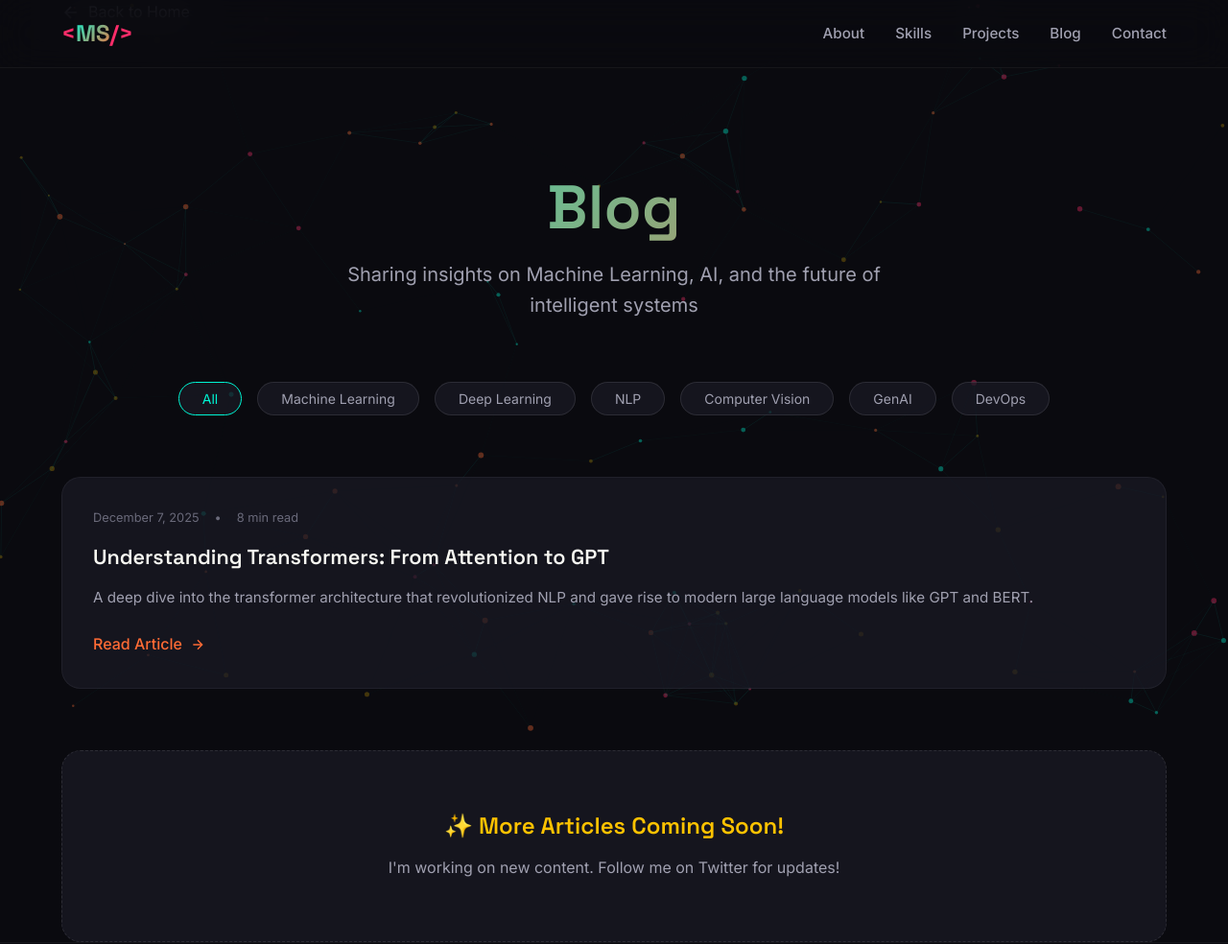
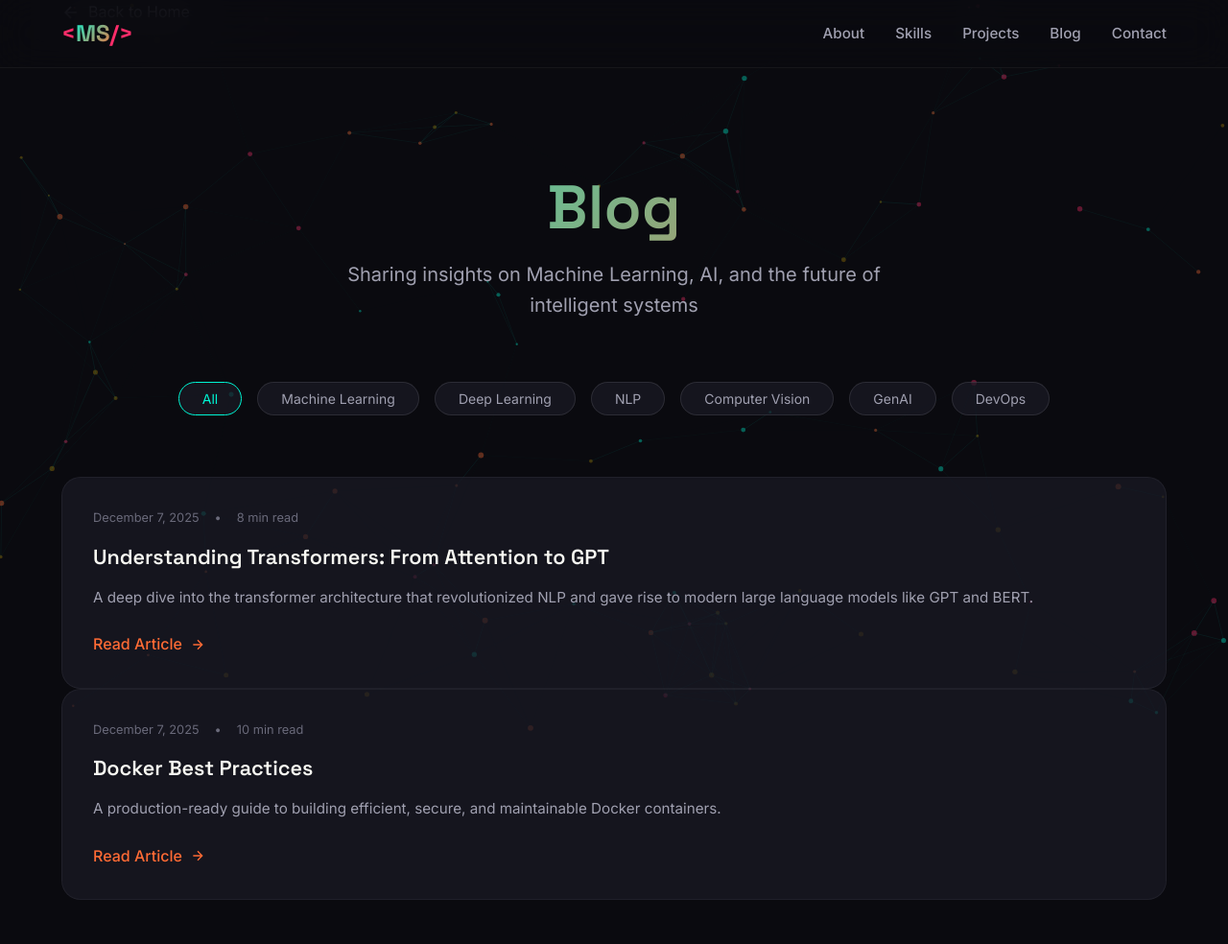
Before and after one commit to Mukish45/Mukish45.github.io, a website: page blog/index.html in a window 1280 px wide. Shown: the top 984 px of the page at 96% size. Drawn offline with Linux system fonts and the light colour scheme.

Commit message:
new post

```diff
--- a/blog/index.html
+++ b/blog/index.html
@@ -256,6 +256,29 @@
             </article>
         </div>
 
+        <div class="blog-list">
+            <article class="blog-article" data-category="devops">
+                <div class="article-content">
+                    <div class="article-meta">
+                        <span>December 7, 2025</span>
+                        <span>•</span>
+                        <span>10 min read</span>
+                    </div>
+                    <h2 class="article-title">Docker Best Practices</h2>
+                    <p class="article-excerpt">
+                        A production-ready guide to building efficient, secure, and maintainable Docker containers.
+                    </p>
+                    <a href="/blog/docker-best-practices/" class="article-link">
+                        Read Article
+                        <svg width="16" height="16" viewBox="0 0 24 24" fill="none" stroke="currentColor"
+                            stroke-width="2">
+                            <path d="M5 12h14M12 5l7 7-7 7" />
+                        </svg>
+                    </a>
+                </div>
+            </article>
+        </div>
+
         <div class="coming-soon-banner">
             <h3>✨ More Articles Coming Soon!</h3>
             <p>I'm working on new content. Follow me on Twitter for updates!</p>
```
